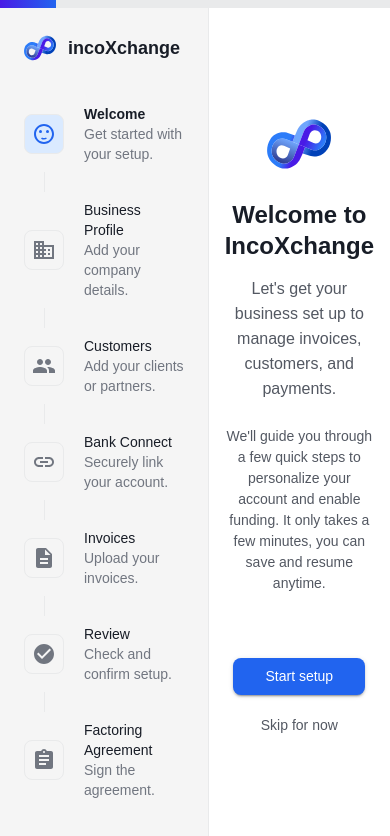
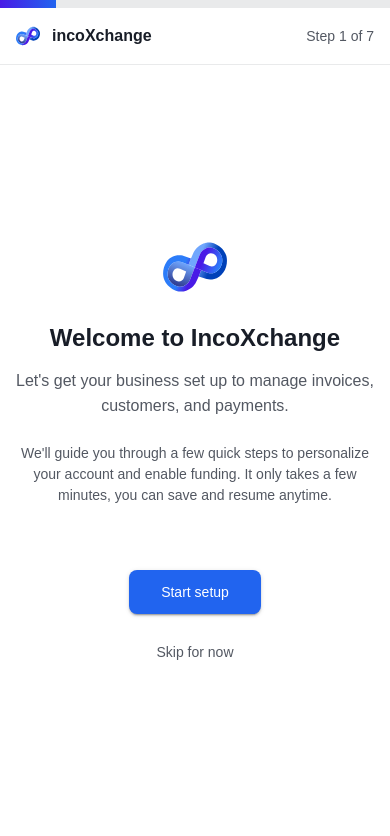
Before and after one commit to vznlabdev/ixc-onboading-v2, a Next.js app: page /onboarding in a window 390 px wide. Shown: the top 836 px of the page. Built offline with nearby package versions, Linux system fonts and the light colour scheme; a web font is replaced by a local one.

Commit message:
update mobile view

```diff
--- a/src/app/signin/page.tsx
+++ b/src/app/signin/page.tsx
@@ -97,9 +97,10 @@
           flexDirection: 'column',
           alignItems: 'center',
           justifyContent: 'center',
-          px: { xs: 4, sm: 8 },
-          py: 6,
+          px: { xs: 3, sm: 8 },
+          py: { xs: 4, sm: 6 },
           maxWidth: { xs: '100%', md: '50%' },
+          minHeight: { xs: '100vh', md: 'auto' },
         }}
       >
         {/* Content */}
--- a/src/app/signup/page.tsx
+++ b/src/app/signup/page.tsx
@@ -97,9 +97,10 @@
           flexDirection: 'column',
           alignItems: 'center',
           justifyContent: 'center',
-          px: { xs: 4, sm: 8 },
-          py: 6,
+          px: { xs: 3, sm: 8 },
+          py: { xs: 4, sm: 6 },
           maxWidth: { xs: '100%', md: '50%' },
+          minHeight: { xs: '100vh', md: 'auto' },
         }}
       >
         {/* Content */}
--- a/src/app/signup/verify/page.tsx
+++ b/src/app/signup/verify/page.tsx
@@ -92,9 +92,10 @@
           flexDirection: 'column',
           alignItems: 'center',
           justifyContent: 'center',
-          px: { xs: 4, sm: 8 },
-          py: 6,
+          px: { xs: 3, sm: 8 },
+          py: { xs: 4, sm: 6 },
           maxWidth: { xs: '100%', md: '50%' },
+          minHeight: { xs: '100vh', md: 'auto' },
         }}
       >
         {/* Content */}
--- a/src/components/ThemeProvider.tsx
+++ b/src/components/ThemeProvider.tsx
@@ -133,6 +133,16 @@
           textTransform: 'none',
           borderRadius: 8,
           fontWeight: 500,
+          minHeight: 44, // Minimum touch target size for mobile
+        },
+      },
+    },
+    MuiTextField: {
+      styleOverrides: {
+        root: {
+          '& .MuiOutlinedInput-input': {
+            padding: '14px', // Better touch target
+          },
         },
       },
     },
--- a/src/components/onboarding/OnboardingLayout.tsx
+++ b/src/components/onboarding/OnboardingLayout.tsx
@@ -99,6 +99,33 @@
         />
       </Box>
 
+      {/* Mobile Header */}
+      <Box
+        sx={{
+          display: { xs: 'flex', md: 'none' },
+          alignItems: 'center',
+          justifyContent: 'space-between',
+          p: 2,
+          backgroundColor: 'white',
+          borderBottom: '1px solid #E9EAEB',
+        }}
+      >
+        <Box sx={{ display: 'flex', alignItems: 'center', gap: 1.5 }}>
+          <Box
+            component="img"
+            src="/incoxchange-logomark.svg"
+            alt="IncoXchange Logo"
+            sx={{ width: 24, height: 24 }}
+          />
+          <Typography sx={{ fontSize: '1rem', fontWeight: 600, color: '#181D27' }}>
+            incoXchange
+          </Typography>
+        </Box>
+        <Typography sx={{ fontSize: '0.875rem', color: '#535862' }}>
+          Step {activeStep + 1} of 7
+        </Typography>
+      </Box>
+
       <Box
         sx={{
           display: 'flex',
@@ -108,6 +135,7 @@
       {/* Left Sidebar - Steps */}
       <Box
         sx={{
+          display: { xs: 'none', md: 'block' },
           width: 320,
           backgroundColor: '#F5F5F5',
           borderRight: '1px solid #E9EAEB',
@@ -204,10 +232,10 @@
         </Stepper>
       </Box>
 
-        {/* Right Content Area */}
-        <Box sx={{ flex: 1, backgroundColor: 'white' }}>
-          {children}
-        </Box>
+      {/* Right Content Area */}
+      <Box sx={{ flex: 1, backgroundColor: 'white', width: { xs: '100%', md: 'auto' } }}>
+        {children}
+      </Box>
       </Box>
     </Box>
   );
```
